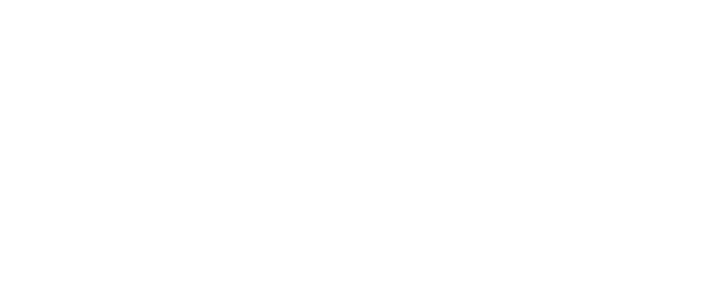
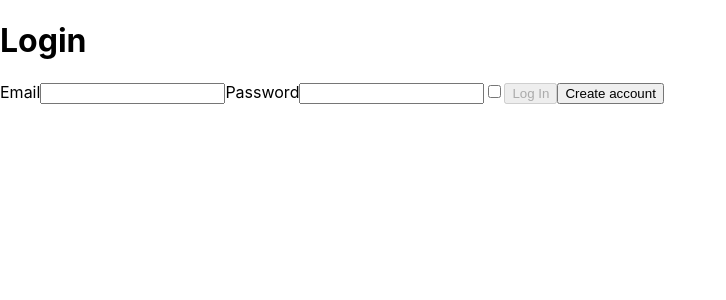
Before and after one commit to SamuelDAlencar/koala_project, a React (Create React App) app: page /login in a window 1280 px wide. Before the commit this address had no page. Shown: the top 300 px of the page, without its empty margins (0-726 px from the left). Built offline with nearby package versions, Linux system fonts and the light colour scheme.

Commit message:
feat: login and create account options in header

```diff
--- a/src/App.js
+++ b/src/App.js
@@ -16,9 +16,9 @@ function App() {
     <Provider store={ store }>
       <Router>
         <Routes>
-          <Route exact path='/' element={<Login />} />
+          <Route exact path='/' element={<Home />} />
           <Route exact path='/createaccount' element={<CreateAccount />} />
-          <Route exact path='/home' element={<Home />} />
+          <Route exact path='/login' element={<Login />} />
           <Route exact path='/product' element={<Product />} />
           <Route exact path='/cart' element={<Cart />} />
         </Routes>
--- a/src/components/Header.js
+++ b/src/components/Header.js
@@ -1,14 +1,40 @@
+import { useEffect, useState } from "react";
 import { useSelector } from "react-redux";
+import { useNavigate } from "react-router-dom";
 
 export default function Header() {
+  const navigate = useNavigate();
   const store = useSelector(({ user: { email } }) => ({
     email,
   }));
-  const { userName } = JSON.parse(localStorage.getItem(store.email));
+  const [user, setUser] = useState();
+
+  useEffect(() => {
+    if (store.email) {
+      setUser(JSON.parse(localStorage.getItem(store.email)).userName);
+    }
+  }, []);
 
   return (
     <header>
-      <h1>{`Hey, ${userName}!`}</h1>
+      {user
+        ? <h1>{`Hey, ${user}!`}</h1>
+        : (
+        <>
+          <button
+            type="button"
+            onClick={ () => navigate('/login') }
+          >
+            Login
+          </button>
+          <button
+            type="button"
+            onClick={ () => navigate('/createaccount') }
+          >
+          Create account
+        </button>
+        </>)
+      }
     </header>
   );
 }
--- a/src/pages/CreateAccount.js
+++ b/src/pages/CreateAccount.js
@@ -25,7 +25,7 @@ export default function CreateAccount() {
 
     if (!userAccount) {
       localStorage.setItem(email, JSON.stringify(newUser));
-      navigate('/');
+      navigate('/login');
     }
 
     if (userAccount) {
@@ -81,7 +81,7 @@ export default function CreateAccount() {
             && newUser.password.length >= MIN_PASS_LENGTH)
           }
         >Create account</button>
-        <button onClick={ () => navigate('/') }>Log In</button>
+        <button onClick={ () => navigate('/login') }>Log In</button>
         {userExists
         && <p style={ { color: 'red' } }>This user already exists</p>}
       </form>
--- a/src/pages/Home.js
+++ b/src/pages/Home.js
@@ -41,10 +41,10 @@ function Home() {
       <ul>
         {store.products
           && store.products.map((product) =>
-          <>
-            <li key={product.id}>{product.title}</li>
+          <section key={product.id}>
+            <li>{product.title}</li>
             <img alt="thumbnail" src={product.thumbnail} />
-          </>
+          </section>
         )}
       </ul>
     </>
--- a/src/pages/Login.js
+++ b/src/pages/Login.js
@@ -32,7 +32,7 @@ function Login() {
     if (userAccount
       && password === userAccount.password) {
       dispatch(loginAction(user));
-      navigate('/home');
+      navigate('/');
     } else if (!userAccount) {
       setInvalidFields({ wrongPassword: false, inexistentUser: true });
       setTimeout(() =>
@@ -82,7 +82,7 @@ function Login() {
             && user.password.length >= MIN_PASS_LENGTH)
           }
         >Log In</button>
-        <button onClick={ () => navigate('createaccount') }>
+        <button onClick={ () => navigate('/createaccount') }>
           Create account
         </button>
         {invalidFields.inexistentUser
```
Also changed, not shown: 1 other file (tests, documents, lock files or other folders).
